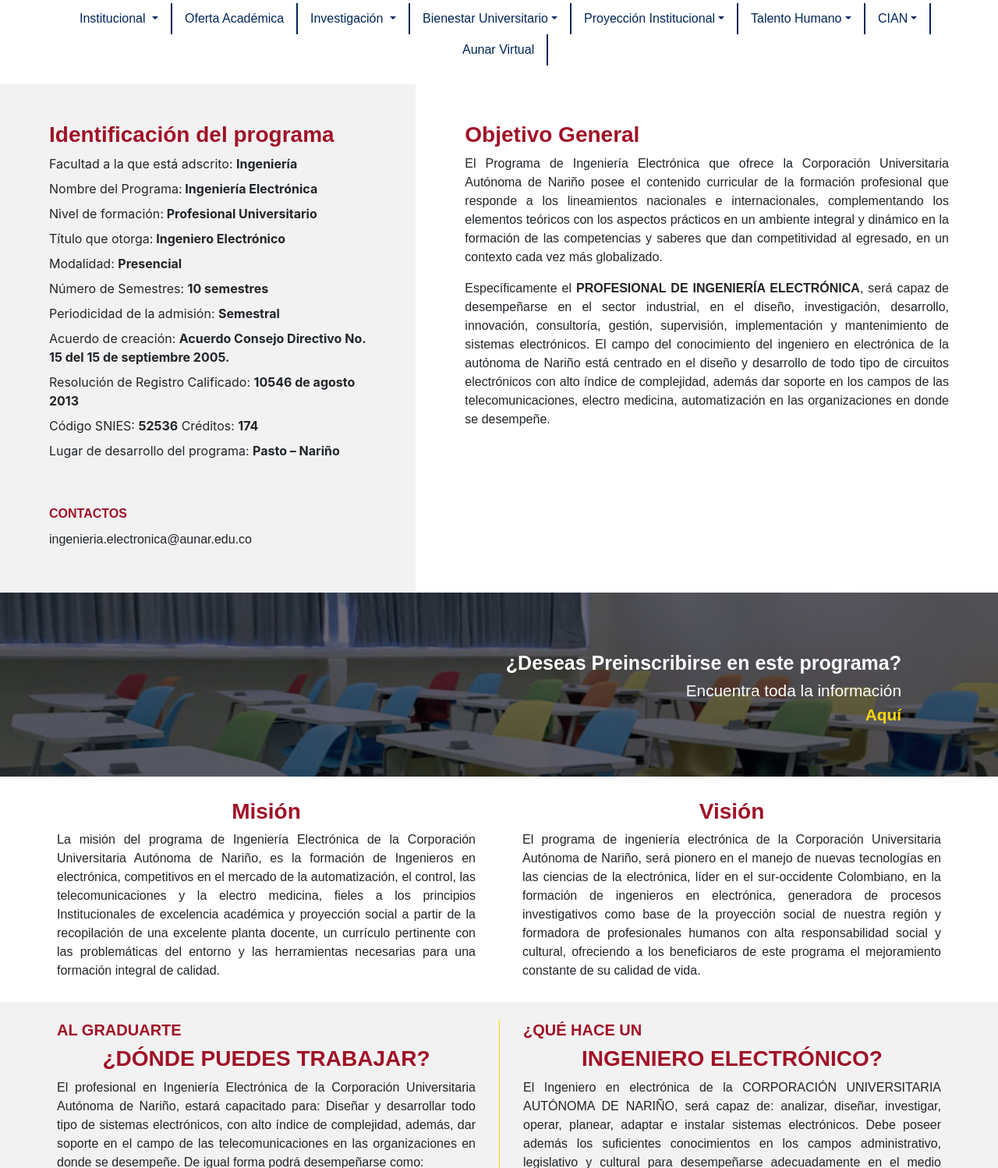
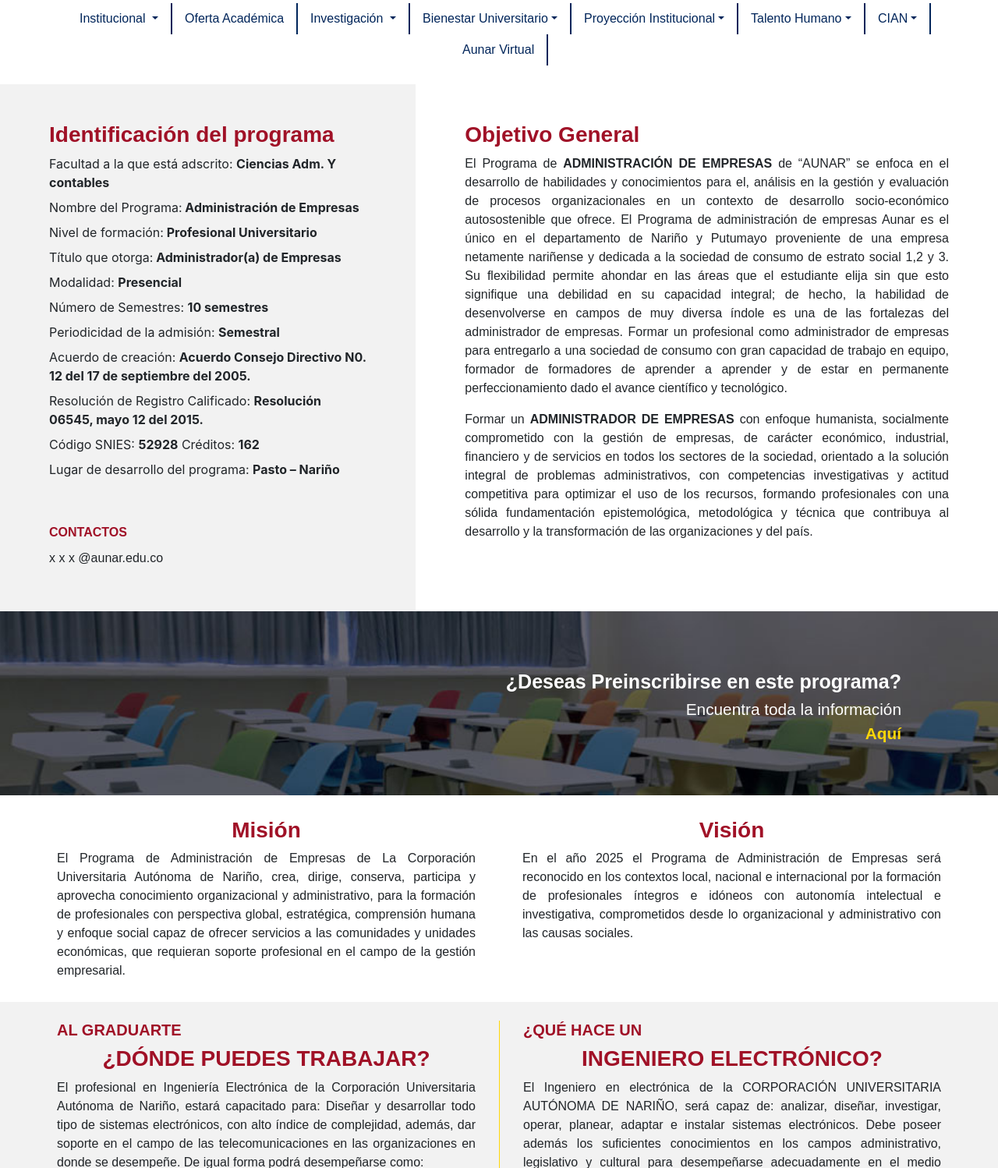
Before and after one commit to julianrodri11/aunar, a PHP site: page /administracion-empresas.php in a window 1280 px wide. Shown: the part 347-1845 px from the top of the page at 78% size. Run offline with PHP 8.4, Linux system fonts and the light colour scheme.

Commit message:
subiendo información a programas

```diff
--- a/administracion-empresas.php
+++ b/administracion-empresas.php
@@ -28,31 +28,33 @@
 				<div class="col-12 col-lg-5 col-md-6 fondo-gris-c p-5">
 					<div class="col-12 "> <h3 class="fuente-institucional f-color-aempresas f-negrita">Identificación del programa</h3></div>
 					<div class="col-12 ">
-						<label for="">Facultad a la que está adscrito: <strong>Ingeniería</strong></label>
-						<label for="">Nombre del Programa:<strong> Ingeniería Electrónica</strong></label>
+						<label for="">Facultad a la que está adscrito: <strong>Ciencias Adm. Y contables</strong></label>
+						<label for="">Nombre del Programa:<strong> Administración de Empresas</strong></label>
 						<label for="">Nivel de formación:<strong> Profesional Universitario</strong></label>
-						<label for="">Título que otorga:<strong> Ingeniero Electrónico</strong></label>
+						<label for="">Título que otorga:<strong> Administrador(a) de Empresas</strong></label>
 						<label for="">Modalidad: <strong> Presencial</strong></label>
 						<label for="">Número de Semestres: <strong> 10 semestres</strong></label>
 						<label for="">Periodicidad de la admisión: <strong> Semestral</strong></label>
-						<label for="">Acuerdo de creación: <strong> Acuerdo Consejo Directivo No. 15 del 15 de septiembre 2005.</strong></label>
-						<label for="">Resolución de Registro Calificado: <strong> 10546 de agosto 2013</strong></label>
-						<label for="">Código SNIES: <strong> 52536</strong></label>
-						<label for="">Créditos: <strong> 174 </strong></label>
+						<label for="">Acuerdo de creación: <strong> Acuerdo Consejo Directivo N0. 12 del 17 de septiembre del 2005.</strong></label>
+						<label for="">Resolución de Registro Calificado: <strong> Resolución 06545, mayo 12 del 2015.</strong></label>
+						<label for="">Código SNIES: <strong> 52928</strong></label>
+						<label for="">Créditos: <strong> 162 </strong></label>
 						<label for="">Lugar de desarrollo del programa: <strong> Pasto – Nariño</strong></label>
 					</div>
 					<div class="col-12 mt-5">
 						<label class="fuente-institucional f-color-aempresas f-negrita">CONTACTOS</label><br>
-						<label class="fuente-institucional ">ingenieria.electronica@aunar.edu.co</label>
+						<label class="fuente-institucional ">x x x @aunar.edu.co</label>
 					</div>
 				</div>
 				<div class="col-12 col-lg-7 col-md-6 p-5">
 					<div class="col-12"> <h3 class="fuente-institucional f-color-aempresas f-negrita">Objetivo General</h3></div>
 					<div class="col-12 pt-sans text-justify">
-						<p>El Programa de Ingeniería Electrónica que ofrece la Corporación Universitaria Autónoma de Nariño posee el contenido curricular de la formación profesional que responde a los lineamientos nacionales e internacionales, complementando los elementos teóricos con los aspectos prácticos en un ambiente integral y dinámico en la formación de las competencias y saberes que dan competitividad al egresado, en un contexto cada vez más globalizado.
+						<p>
+						El Programa de <strong>ADMINISTRACIÓN DE EMPRESAS</strong> de “AUNAR” se enfoca en el desarrollo de habilidades y conocimientos para el, análisis en la gestión y evaluación de procesos organizacionales en un contexto de desarrollo socio-económico autosostenible que ofrece. El Programa de administración de empresas Aunar es el único en el departamento de Nariño y Putumayo proveniente de una empresa netamente nariñense y dedicada a la sociedad de consumo de estrato social 1,2 y 3. Su flexibilidad permite ahondar en las áreas que el estudiante elija sin que esto signifique una debilidad en su capacidad integral; de hecho, la habilidad de desenvolverse en campos de muy diversa índole es una de las fortalezas del administrador de empresas. Formar un profesional como administrador de empresas para entregarlo a una sociedad de consumo con gran capacidad de trabajo en equipo, formador de formadores de aprender a aprender y de estar en permanente perfeccionamiento dado el avance científico y tecnológico.
 						</p>
 						<p>
-							Específicamente el <strong> PROFESIONAL DE INGENIERÍA ELECTRÓNICA</strong>, será capaz de   desempeñarse en el sector industrial, en el diseño, investigación, desarrollo, innovación, consultoría, gestión, supervisión, implementación y mantenimiento de sistemas electrónicos. El campo del conocimiento del ingeniero en electrónica de la autónoma de Nariño está centrado en el diseño y desarrollo de todo tipo de circuitos electrónicos   con alto índice de complejidad, además dar soporte en los campos de las telecomunicaciones, electro medicina, automatización en las organizaciones en donde se desempeñe.
+						Formar un <strong> ADMINISTRADOR DE EMPRESAS</strong> con enfoque humanista, socialmente comprometido con la gestión de empresas, de carácter económico, industrial, financiero y de servicios en todos los sectores de la sociedad, orientado a la solución integral de problemas administrativos, con competencias investigativas y actitud competitiva para optimizar el uso de los recursos, formando profesionales con una sólida fundamentación epistemológica, metodológica y técnica que contribuya al desarrollo y la transformación de las organizaciones y del país.
+
 						</p>
 					</div>
 				</div>
@@ -79,11 +81,13 @@
 			<div class="row p-4 m-1 ">
 				<div class="col-12 col-sm-6 ">
 					<div class="col-12"> <h3 class="fuente-institucional f-color-aempresas f-negrita text-center">Misión</h3></div>
-					<div class="col-12 pt-sans text-justify">La misión del programa de Ingeniería Electrónica de la Corporación Universitaria Autónoma de Nariño, es la formación de Ingenieros en electrónica, competitivos en el mercado de la automatización, el control, las telecomunicaciones y la electro medicina, fieles a los principios Institucionales de excelencia académica y proyección social a partir de la recopilación de una excelente planta docente, un currículo pertinente con las problemáticas del entorno y las herramientas necesarias para una formación integral de calidad.</div>
+					<div class="col-12 pt-sans text-justify">El Programa de Administración de Empresas de La Corporación Universitaria Autónoma de Nariño, crea, dirige, conserva, participa y aprovecha conocimiento organizacional y administrativo, para   la formación de profesionales con perspectiva global, estratégica, comprensión humana y  enfoque social capaz de ofrecer servicios a las comunidades y unidades económicas, que requieran soporte profesional en el campo de la gestión empresarial.
+					</div>
 				</div>
 				<div class="col-12 col-sm-6 ">
 					<div class="col-12"> <h3 class="fuente-institucional f-color-aempresas f-negrita text-center">Visión</h3></div>
-					<div class="col-12 pt-sans text-justify">El programa de ingeniería electrónica de la Corporación Universitaria Autónoma de Nariño, será pionero en el manejo de nuevas tecnologías en las ciencias de la electrónica, líder en el sur-occidente Colombiano, en la formación de ingenieros en electrónica, generadora de procesos investigativos como base de la proyección social de nuestra región y formadora de profesionales humanos con alta responsabilidad social y cultural, ofreciendo a los beneficiaros de este programa el mejoramiento constante de su calidad de vida.</div>
+					<div class="col-12 pt-sans text-justify">En el año 2025 el Programa de Administración de Empresas será reconocido en los contextos local, nacional e internacional por la formación de profesionales íntegros e idóneos con autonomía intelectual e investigativa, comprometidos desde lo organizacional y administrativo con las causas sociales.
+					</div>
 				</div>
 			</div>
 		</div>
--- a/contaduria-publica.php
+++ b/contaduria-publica.php
@@ -43,7 +43,7 @@
 					</div>
 					<div class="col-12 mt-5">
 						<label class="fuente-institucional f-color-cpublica-dis f-negrita">CONTACTOS</label><br>
-						<label class="fuente-institucional ">ingenieria.electronica@aunar.edu.co</label>
+						<label class="fuente-institucional ">x x x @aunar.edu.co</label>
 					</div>
 				</div>
 				<div class="col-12 col-lg-7 col-md-6 p-5">
```
Also changed, not shown: ingenieria-informatica.php (+15 -12 lines), ingenieria-mecanica.php (+12 -11 lines).
